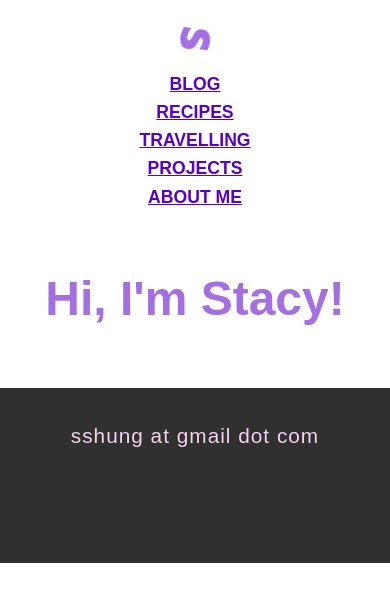
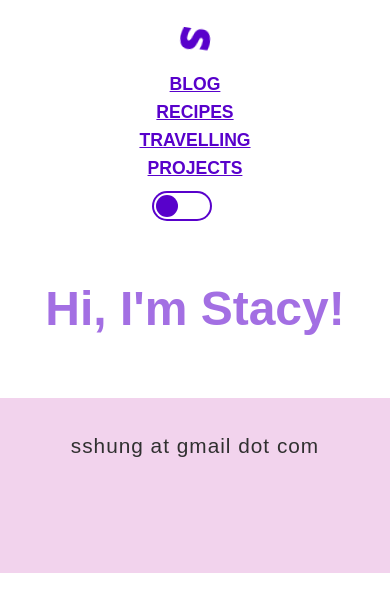
Before and after one commit to stacyhung/stacy-react-app, a React (Create React App) app: page /about-me in a window 390 px wide. Shown: the top 612 px of the page. Built offline with nearby package versions, Linux system fonts and the light colour scheme.

Commit message:
add toggler for theme with Context

```diff
--- /dev/null
+++ b/src/ToggleContext.js
@@ -0,0 +1,19 @@
+import React, { useState } from "react";
+
+const ToggleContext = React.createContext();
+
+function ToggleContextProvider({ children }) {
+    const [theme, setLightTheme] = useState('light');
+
+    function toggleScheme() {
+        setLightTheme(theme === "light" ? 'dark' : 'light');
+    }
+
+    return (
+        <ToggleContext.Provider value={{ theme, toggleScheme }}>
+            {children}
+        </ToggleContext.Provider>
+    )
+}
+
+export { ToggleContextProvider, ToggleContext }
--- a/src/components/Body.js
+++ b/src/components/Body.js
@@ -23,11 +23,9 @@ function Body() {
                     <Route exact path="/recipes">
                         <Recipes />
                     </Route>
-
                     <Route path="/recipes/:recipeId">
                         <RecipeDetail />
                     </Route>
-
                     <Route exact path="/travelling">
                         <Travelling />
                     </Route>
--- a/src/components/Footer.js
+++ b/src/components/Footer.js
@@ -1,10 +1,14 @@
-import React from 'react';
+import React, { useContext } from 'react';
 import SocialListItem from "./SocialListItem";
+import { ToggleContext } from "../ToggleContext";
 import "../css/App.css"
 
 function Footer() {
+
+    const { theme } = useContext(ToggleContext);
+
     return (
-        <footer>
+        <footer className={`${theme}-theme`}>
             <a className="footer-email" href="mailto:sshung@gmail.com">sshung at gmail dot com</a>
             <ul className="social-list">
                 <SocialListItem url="https://github.com/stacyhung" icon="fa-github" />
--- a/src/components/NavBar.js
+++ b/src/components/NavBar.js
@@ -1,7 +1,8 @@
 import React from "react";
 import { Link } from "react-router-dom";
-import logo from '../stripe-s-brands.svg';
-import '../css/App.css';
+import logo from "../s-logo-dark.svg";
+import Toggler from "./Toggler";
+import "../css/App.css";
 
 function NavBar() {
     return (
@@ -14,7 +15,8 @@ function NavBar() {
                 <Link className="navbar-link" to="/recipes">Recipes</Link>
                 <Link className="navbar-link" to="/travelling">Travelling</Link>
                 <Link className="navbar-link" to="/projects">Projects</Link>
-                <Link className="navbar-link" to="/about-me">About Me</Link>
+                {/* <Link className="navbar-link" to="/about-me">About Me</Link> */}
+                <Toggler />
             </div>
         </nav>
     )
--- /dev/null
+++ b/src/components/Toggler.js
@@ -0,0 +1,22 @@
+import React, { useContext } from "react";
+import "../css/Toggle.css";
+import { ToggleContext } from "../ToggleContext";
+
+function Toggler() {
+
+    const { toggleScheme } = useContext(ToggleContext);
+
+    return (
+        <div className="switch">
+            <input
+                id="cmn-toggle"
+                className="cmn-toggle cmn-toggle-round-flat"
+                type="checkbox"
+                onChange={toggleScheme}
+            />
+            <label for="cmn-toggle"></label>
+        </div>
+    )
+}
+
+export default Toggler;
--- a/src/css/App.css
+++ b/src/css/App.css
@@ -12,6 +12,16 @@
   --ff-primary: 'Roboto', sans-serif;
   --ff-secondary: 'Cairo', sans-serif;
   --ff-fancy: 'Dancing Script', cursive;
+}
+
+.dark-theme {
+  background-color: var(--clr-very-dark);
+  color: var(--clr-tertiary);
+}
+
+.light-theme {
+  background-color: var(--clr-tertiary);
+  color: var(--clr-very-dark);
 }
 
 h1, h2 {
@@ -57,7 +67,7 @@ input[type=file] {
 .logo-link:hover,
 .logo-link:focus {
   text-decoration: none;
-  transform: scale(1.05);
+  transform: scale(1.1);
 }
 
 .logo-title {
@@ -108,6 +118,12 @@ input[type=file] {
   color: var(--clr-primary);
   border-bottom: 2px solid var(--clr-primary);
   text-decoration: none;
+}
+
+.navbar-links {
+  height: 35px;
+  display: flex;
+  flex-direction: row;
 }
 
 /* Change layout of navigation bar for small screens */
--- /dev/null
+++ b/src/css/Toggle.css
@@ -0,0 +1,65 @@
+.cmn-toggle {
+    position: absolute;
+    margin-left: -9999px;
+    visibility: hidden;
+}
+
+.cmn-toggle + label {
+    display: block;
+    position: relative;
+    cursor: pointer;
+    outline: none;
+    user-select: none;
+}
+
+input.cmn-toggle-round-flat + label {
+    padding: 2px;
+    width: 60px;
+    height: 30px;
+    background-color: var(--clr-dark);
+    border-radius: 30px;
+    transition: background 0.4s;
+}
+
+input.cmn-toggle-round-flat + label:before,
+input.cmn-toggle-round-flat + label:after {
+    display: block;
+    position: absolute;
+    content: "";
+}
+
+input.cmn-toggle-round-flat + label:before {
+    top: 2px;
+    left: 2px;
+    bottom: 2px;
+    right: 2px;
+    background-color: #fff;
+    border-radius: 30px;
+    transition: background 0.4s;
+}
+
+input.cmn-toggle-round-flat + label:after {
+    top: 4px;
+    left: 4px;
+    bottom: 4px;
+    width: 22px;
+    background-color: var(--clr-dark);
+    border-radius: 22px;
+    transition: margin 0.4s, background 0.4s;
+}
+
+input.cmn-toggle-round-flat:checked + label {
+    background-color: var(--clr-tertiary);
+}
+
+input.cmn-toggle-round-flat:checked + label:after {
+    margin-left: 30px;
+    background-color: var(--clr-tertiary);
+}
+
+@media (max-width: 890px) {
+    .cmn-toggle + label {
+        margin-top: 0.5em;
+        margin-left: 30px;
+    }
+}
--- a/src/index.js
+++ b/src/index.js
@@ -1,14 +1,16 @@
 import React from 'react';
 import ReactDOM from 'react-dom';
 import App from './App';
-// import './css/App.css';
 import reportWebVitals from './reportWebVitals';
 import { BrowserRouter as Router } from 'react-router-dom';
+import { ToggleContextProvider } from "./ToggleContext";
 
 ReactDOM.render(
   <React.StrictMode>
     <Router>
-      <App />
+      <ToggleContextProvider>
+        <App />
+      </ToggleContextProvider>
     </Router>
   </React.StrictMode>,
   document.getElementById('root')
--- a/src/pages/Home.js
+++ b/src/pages/Home.js
@@ -9,7 +9,7 @@ function Home() {
         <>
             <section className="intro">
                 <h1 className="section-title">Hi, I am <br /><strong>Stacy Hung</strong></h1>
-                <h3 className="section-subtitle">Front-end Dev</h3>
+                <h3 className="section-subtitle">PhD, Front-end Dev</h3>
                 <img className="intro-img" src={profilePic} alt="me looking out at NZ" id="profile-pic" />
             </section>
             <p className="intro-content">I'm a bioinformatics scientist who recently discovered an untapped
@@ -17,7 +17,6 @@ function Home() {
             sipping on a matcha / tumeric latte, or coming up with an itinerary for my next big trip.
             Here's my outlet - enjoy!</p>
         </>
-
     )
 }
 
```
Also changed, not shown: src/s-logo-dark.svg (added), src/s-logo-light.svg (added).
